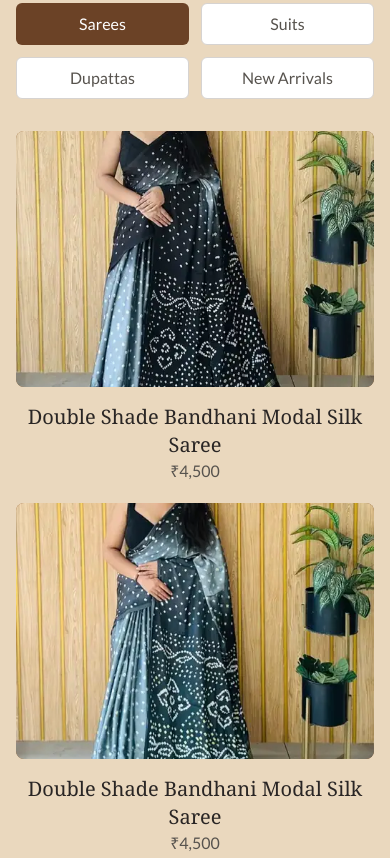
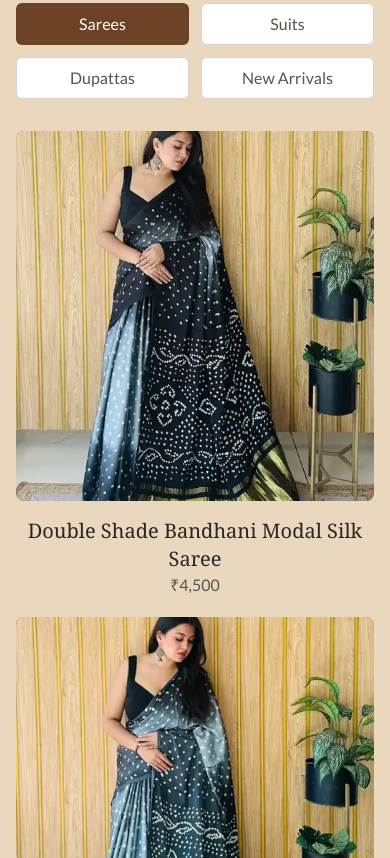
Before and after one commit to Manaregr8/Ajrakh, a plain HTML site: page index.html in a window 390 px wide. Shown: the part 2133-2991 px from the top of the page. Drawn offline with nearby package versions, Linux system fonts and the light colour scheme.

Commit message:
minor changes

```diff
--- a/index.html
+++ b/index.html
@@ -179,6 +179,9 @@ html {
         @media (max-width: 529px) {
           .product-grid {
             grid-template-columns: 1fr;
+          }
+          .imageMobileScreen{
+            min-height: 370px;
           }
         }
 </style>
@@ -405,7 +408,7 @@ Our vision at Ajuraku is to bring this living art form into the modern world whi
       link.className = "block text-center"; // ensure card styling works inside link
 
       link.innerHTML = `
-        <div class="w-full h-64 bg-[linear-gradient(120deg,#996737,#7e5126)] rounded-lg overflow-hidden mb-4">
+        <div class="imageMobileScreen w-full h-64 bg-[linear-gradient(120deg,#996737,#7e5126)] rounded-lg overflow-hidden mb-4">
           <img src="${p.image}" alt="${p.name}" class="w-full h-full object-cover">
         </div>
         <h3 class="text-xl font-serif text-stone-800">${p.name}</h3>
```
